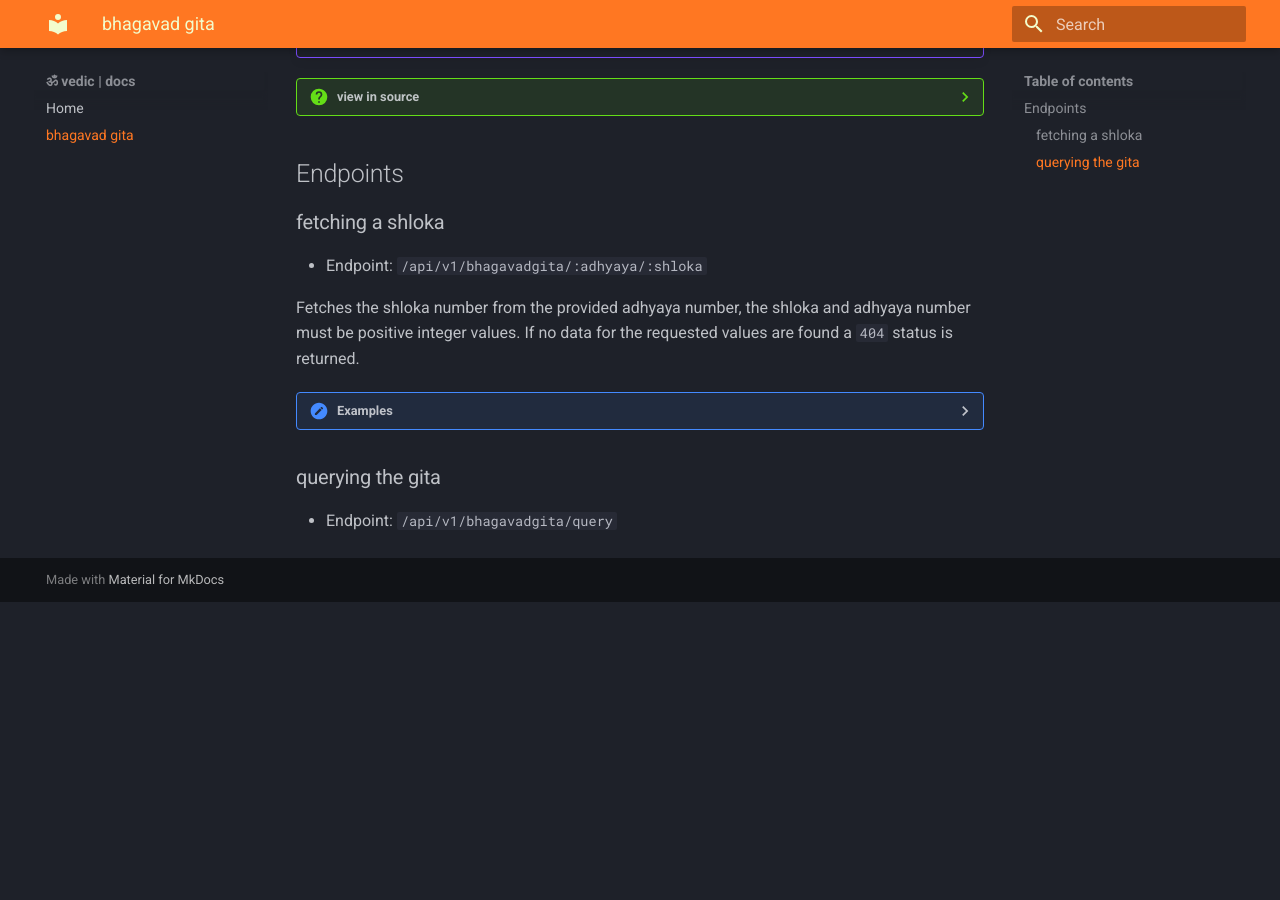
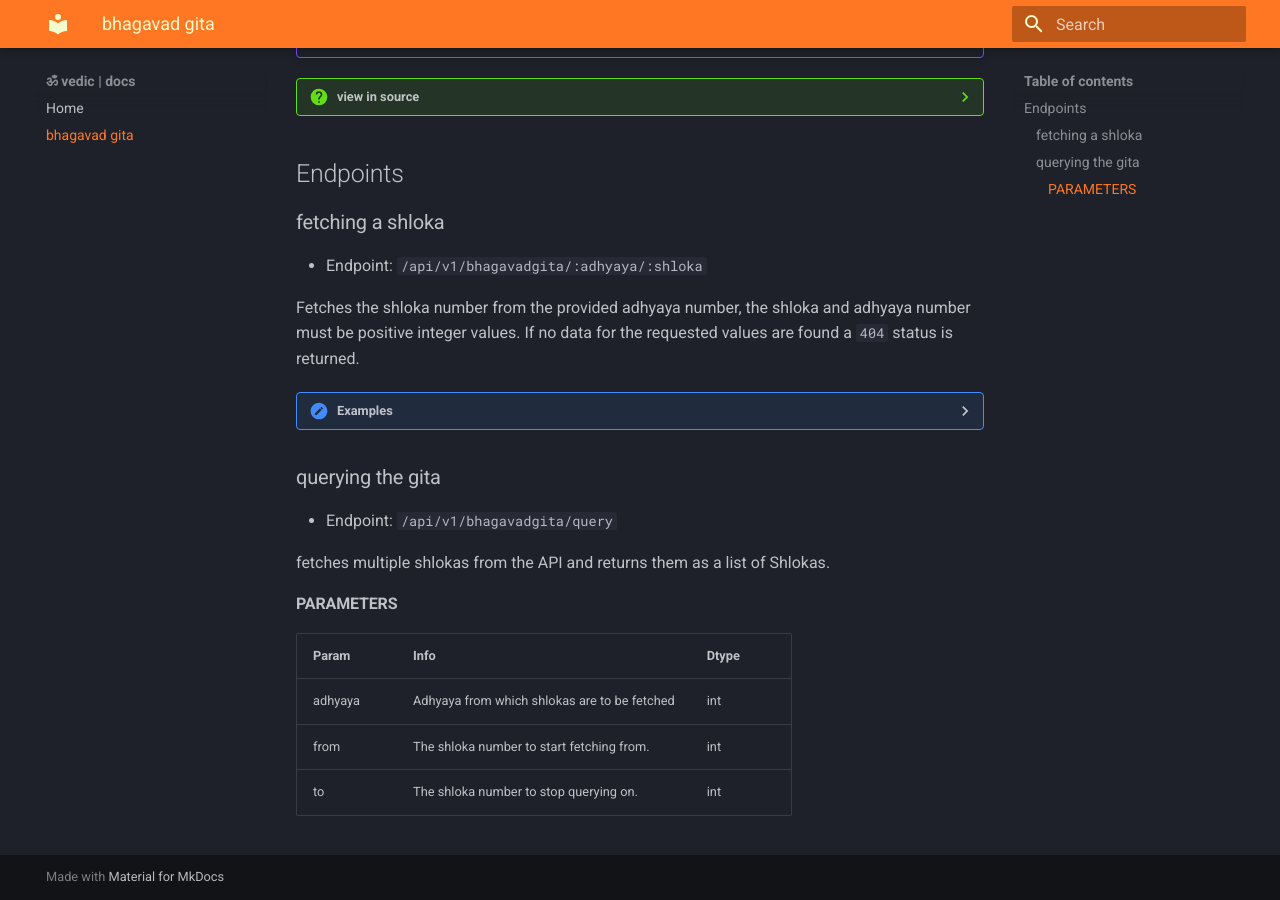
Before and after one commit to externref/pinaka, an MkDocs documentation site: the page built from docs/gita.md, in a window 1280 px wide and 900 px high, scrolled down 641 px. Built offline with MkDocs 1.6.1 and Material for MkDocs 9.7.7, drawn with Linux system fonts in a browser that asks for light colours; before the commit the page ends 1243 px from its top, so only the background shows below that.

Commit message:
add query endpoint

```diff
--- a/docs/gita.md
+++ b/docs/gita.md
@@ -74,3 +74,14 @@
 
 ### querying the gita
 * Endpoint: `/api/v1/bhagavadgita/query`
+
+fetches multiple shlokas from the API and returns them as a list of Shlokas.
+
+#### PARAMETERS
+
+
+| Param    | Info                                         | Dtype |
+| :--------| :------------------------------------------- | :---- |
+| adhyaya  | Adhyaya from which shlokas are to be fetched | int   |
+| from     | The shloka number to start fetching from.    | int   |
+| to       | The shloka number to stop querying on.       | int   |
--- a/mkdocs.yml
+++ b/mkdocs.yml
@@ -17,3 +17,4 @@
    - admonition
    - pymdownx.details
    - pymdownx.superfences
+   - tables
```
Also changed, not shown: 1 other file.
